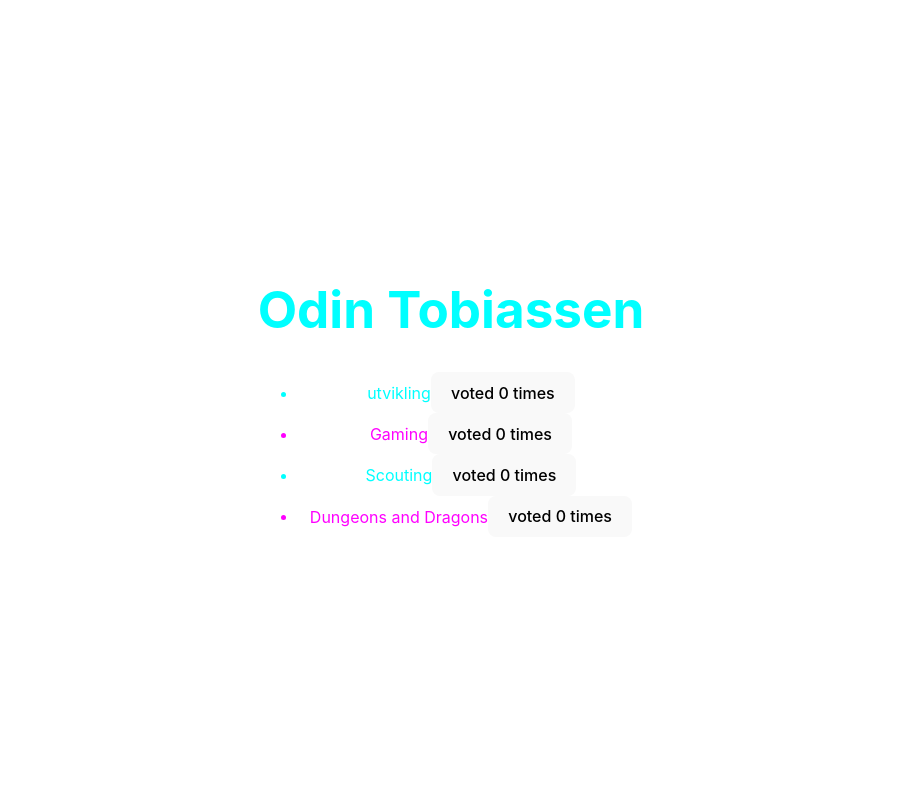
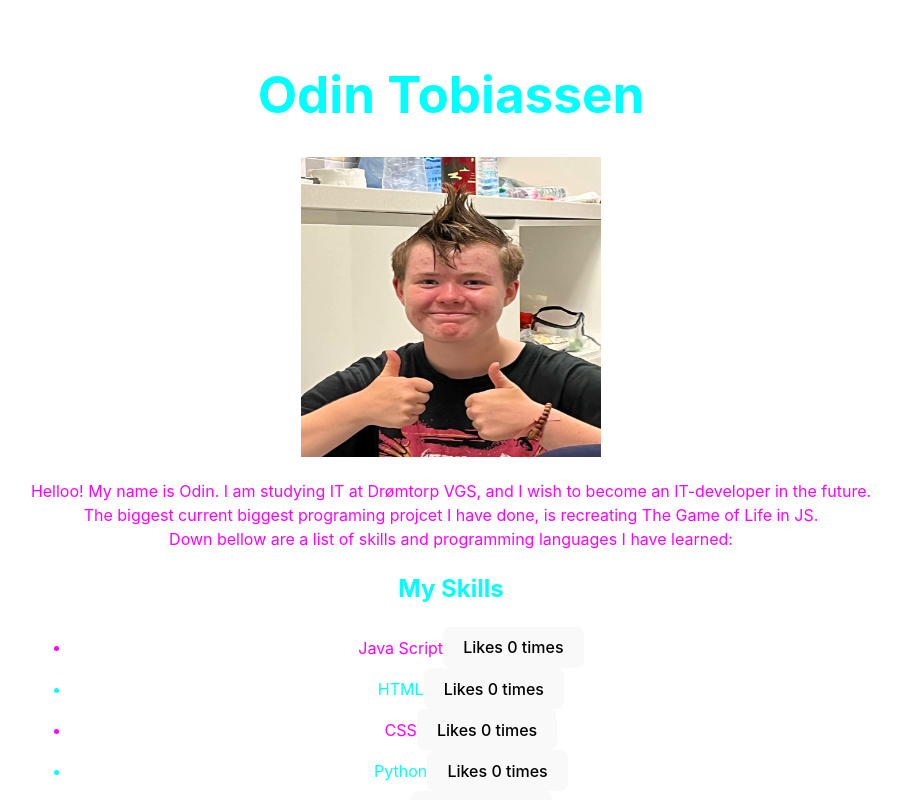
Before and after one commit to 2IT-Utvikling-2024-2025/odin_skoleoppgaver24-25, a React (Vite) app in the folder Oppgave2-React/Oppgave2/: page / in a window 1280 px wide. Shown: the top 800 px of the page, without its empty margins (189-1090 px from the left). Built offline with nearby package versions, Linux system fonts and the light colour scheme.

Commit message:
added profile

```diff
--- a/Oppgave2-React/Oppgave2/src/App.jsx
+++ b/Oppgave2-React/Oppgave2/src/App.jsx
@@ -3,11 +3,13 @@ import reactLogo from './assets/react.svg'
 import viteLogo from '/vite.svg'
 import './App.css'
 import MyHobbies from './MyHobbies'
+import Profile from './profil'
 
 function App() {
 
   return (
     <>
+    <Profile></Profile>
      <MyHobbies></MyHobbies>
     </>
   )
--- a/Oppgave2-React/Oppgave2/src/MyHobbies.css
+++ b/Oppgave2-React/Oppgave2/src/MyHobbies.css
@@ -1,3 +1,3 @@
-.header{
+.hobby{
     color: aqua;
 }
--- a/Oppgave2-React/Oppgave2/src/MyHobbies.jsx
+++ b/Oppgave2-React/Oppgave2/src/MyHobbies.jsx
@@ -24,7 +24,7 @@ export default function MyHobbies() {
 
     return(
         <>
-        <h1 className='header'>Odin Tobiassen</h1>
+        <h2 className='hobby'> My Hobbies</h2>
         <ul>{listItems}</ul>
         </>
 
--- /dev/null
+++ b/Oppgave2-React/Oppgave2/src/profil.jsx
@@ -0,0 +1,75 @@
+import {useState} from 'react'
+import './profile.css'
+const user = {
+    name: 'Odin Tobiassen',
+    imageSrc: 'profile-picture.jpg',
+    imageSize: 300,
+  };
+  const skills = [
+    {title: "Java Script", isFavore: true, upVote: 0, id: 1},
+    {title: "HTML", isFavore: false, upVote: 0, id: 2},
+    {title: "CSS", isFavore: true, upVote: 0, id: 3},
+    {title: "Python", isFavore: false, upVote: 0, id: 4},
+    {title: "Git", isFavore: true, upVote: 0, id: 5},
+    {title: "Programming mindset", isFavore: false, upVote: 0, id: 6},
+    {title: "currently working on React", isFavore: true, upVote: 0, id: 7},
+  ]
+
+
+export default function Profile() {
+
+    const listItems = skills.map(skills =>
+        <li key={skills.id}
+        style={
+            {color:skills.isFavore ? 'magenta' : 'aqua'}
+        }
+        >
+
+            {skills.title}
+            <LikeButton></LikeButton>
+        </li>
+    )
+
+
+    return(
+        <>
+        <h1 className= 'name'>{user.name}</h1>
+      <img
+        src={user.imageSrc}
+        alt={'Photo of ' + user.name}
+        style={{
+          width: user.imageSize,
+          height: user.imageSize
+        }}
+
+      />
+        <p className= 'text'> Helloo! My name is Odin. I am studying IT at Drømtorp VGS, and I wish to become an IT-developer in the future.<br/>
+            The biggest current biggest programing projcet I have done, is recreating The Game of Life in JS. <br />
+            Down bellow are a list of skills and programming languages I have learned: </p>
+
+            <h2 className= 'skills'> My Skills</h2>
+        <ul>{listItems}</ul>
+
+        </>
+
+    )
+}
+
+
+
+function LikeButton() {
+    const[like, setLike]= useState(0)
+
+    function handleClick() {
+        setLike(like +1)
+    }
+
+
+    return(
+
+        <button className='button' onClick={handleClick}>
+            Likes {like} times
+        </button>
+
+    )
+}
--- /dev/null
+++ b/Oppgave2-React/Oppgave2/src/profile.css
@@ -0,0 +1,10 @@
+.name{
+    color: aqua;
+}
+
+.skills{
+    color: aqua;
+}
+.text{
+    color:magenta
+}
```
Also changed, not shown: Oppgave2-React/Oppgave2/profile-picture.jpg (added).
